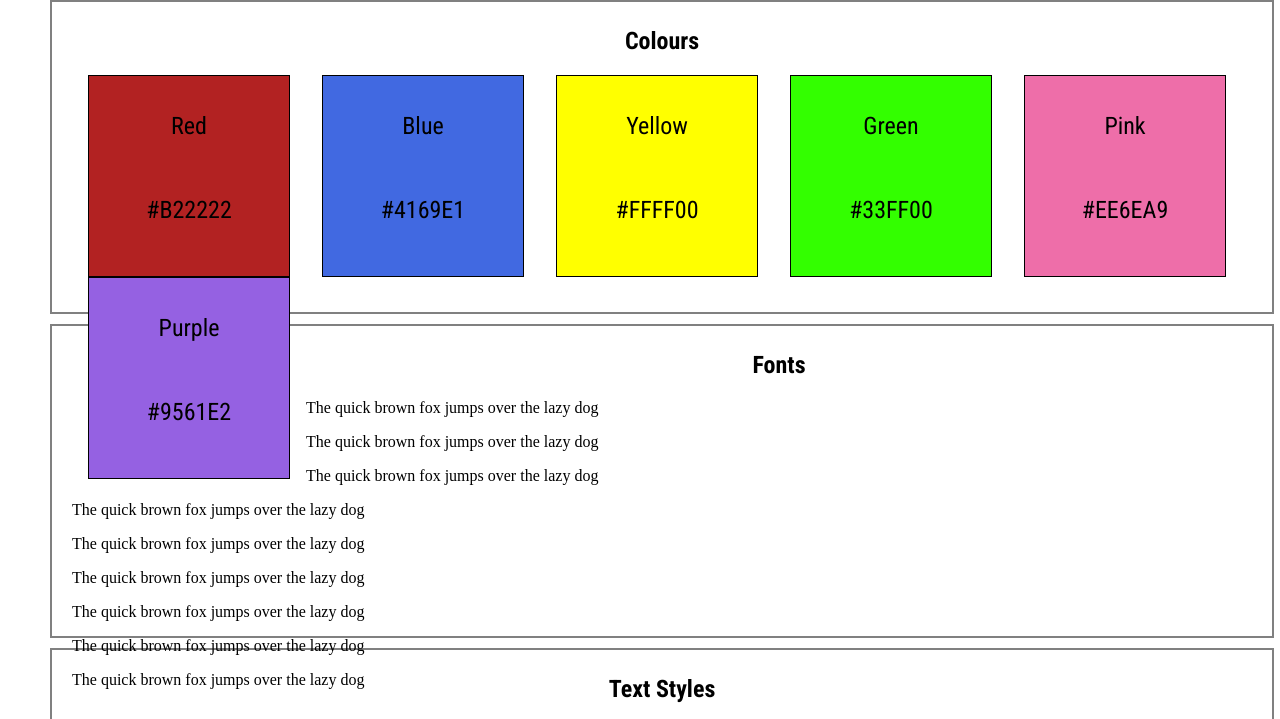
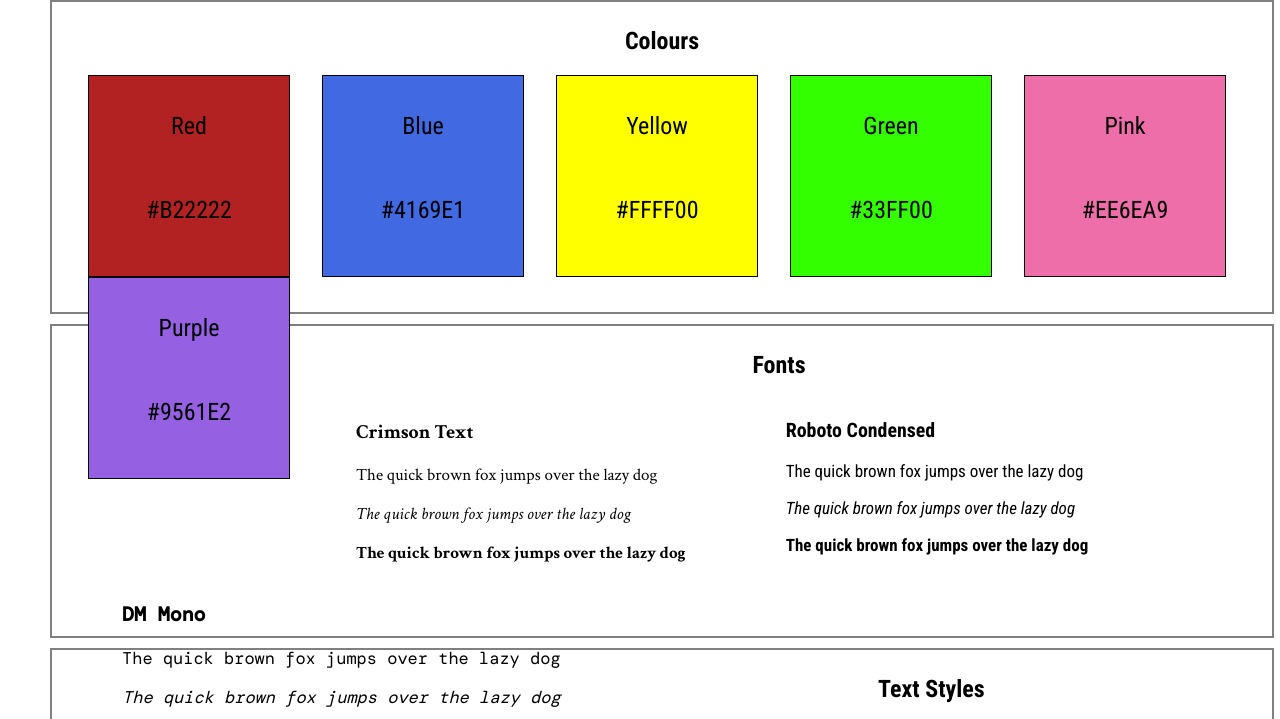
Before and after one commit to Booker84/DesignSystem, a plain HTML site: page index.html in a window 1280 px wide. Shown: the part 81-800 px from the top of the page. Drawn offline with nearby package versions, Linux system fonts and the light colour scheme; a web font is replaced by a local one.

Commit message:
font section complete

```diff
--- a/index.html
+++ b/index.html
@@ -47,20 +47,23 @@
 
     <section class="container">
         <h2>Fonts</h2>
-        <section id="crimsonText">
-            <p id="crimson-normal">The quick brown fox jumps over the lazy dog</p>
-            <p id="crimson -italic">The quick brown fox jumps over the lazy dog</p>
+        <section id="crimson-text" class="font-card">
+            <h3 id="crimson-head">Crimson Text</h3>
+            <p>The quick brown fox jumps over the lazy dog</p>
+            <p id="crimson-italic">The quick brown fox jumps over the lazy dog</p>
             <p id="crimson-bold">The quick brown fox jumps over the lazy dog</p>
         </section>
 
-        <section id="roboto">
-            <p id="roboto-normal">The quick brown fox jumps over the lazy dog</p>
+        <section id="roboto-text" class="font-card">
+            <h3>Roboto Condensed</h3>
+            <p>The quick brown fox jumps over the lazy dog</p>
             <p id="roboto-italic">The quick brown fox jumps over the lazy dog</p>
             <p id="roboto-bold">The quick brown fox jumps over the lazy dog</p>
         </section>
 
-        <section id="mono">
-            <p id="mono-normal">The quick brown fox jumps over the lazy dog</p>
+        <section id="mono-text" class="font-card">
+            <h3 id="mono-head">DM Mono</h3>
+            <p>The quick brown fox jumps over the lazy dog</p>
             <p id="mono-italic">The quick brown fox jumps over the lazy dog</p>
             <p id="mono-bold">The quick brown fox jumps over the lazy dog</p>
         </section>
--- a/styles.css
+++ b/styles.css
@@ -9,6 +9,10 @@ header {
 
 h2 {font-family: "roboto condensed";
     text-align: center;
+}
+
+h3 {
+    font-family: "roboto condensed";
 }
 
 .container {
@@ -58,3 +62,54 @@ h2 {font-family: "roboto condensed";
 #purple {
     background-color: #9561E2;
 }
+
+.font-card {
+    float: left;
+    margin: 0 30px;
+    padding:0 20px;
+    font-size: 17px;
+}
+
+#crimson-text {
+    font-family: "crimson text";
+}
+
+#crimson-head {
+    font-family: "crimson text";
+}
+
+#crimson-italic {
+    font-style: italic;
+}
+
+#crimson-bold {
+    font-weight: bold;
+}
+
+#roboto-text {
+    font-family: "roboto condensed";
+}
+
+#roboto-italic {
+    font-style: italic;
+}
+
+#roboto-bold {
+    font-weight: bold;
+}
+
+#mono-text {
+    font-family: 'DM Mono', monospace;
+}
+
+#mono-head {
+    font-family: 'DM Mono', monospace;
+}
+
+#mono-italic {
+    font-style: italic;
+}
+
+#mono-bold {
+    font-weight: bold;
+}
```
